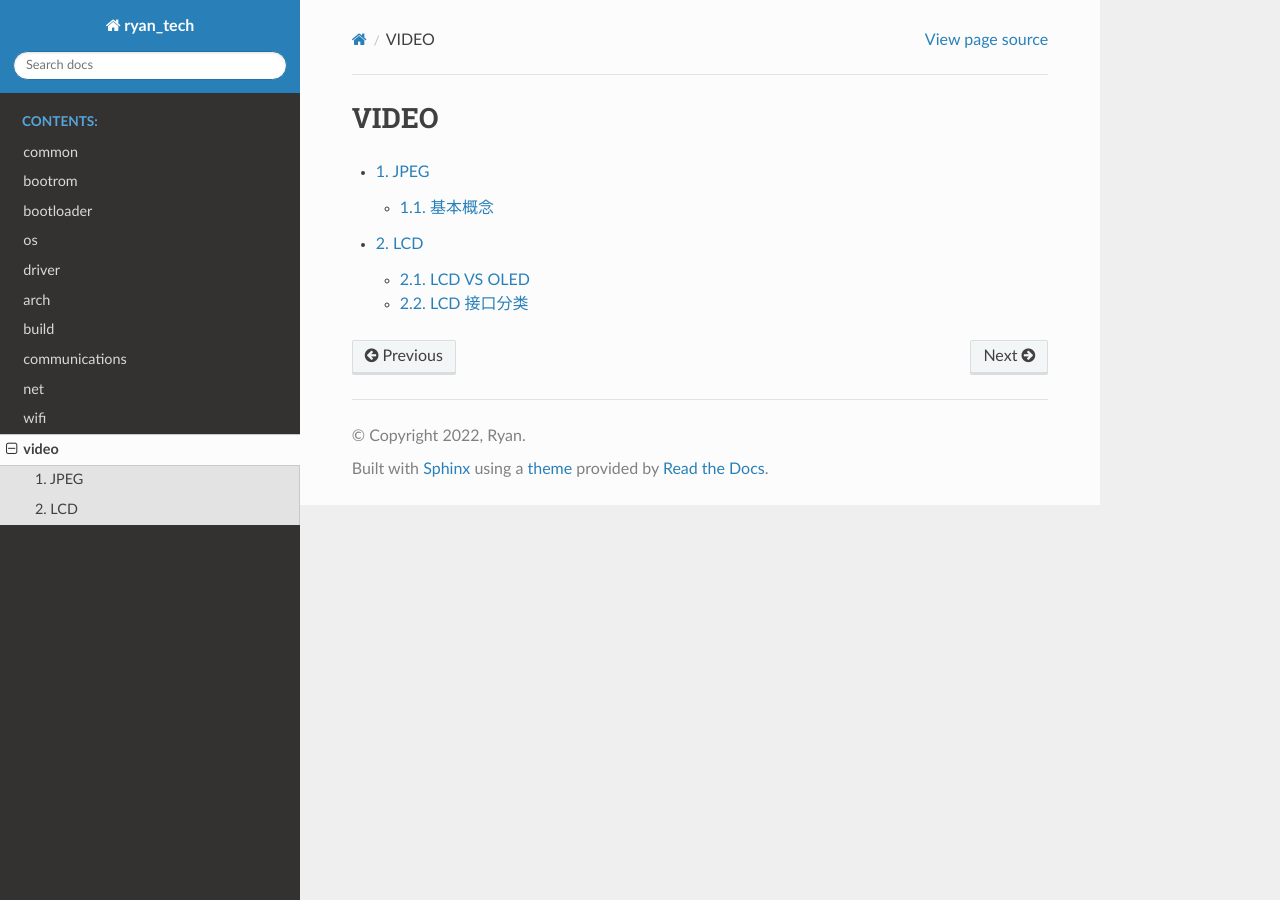
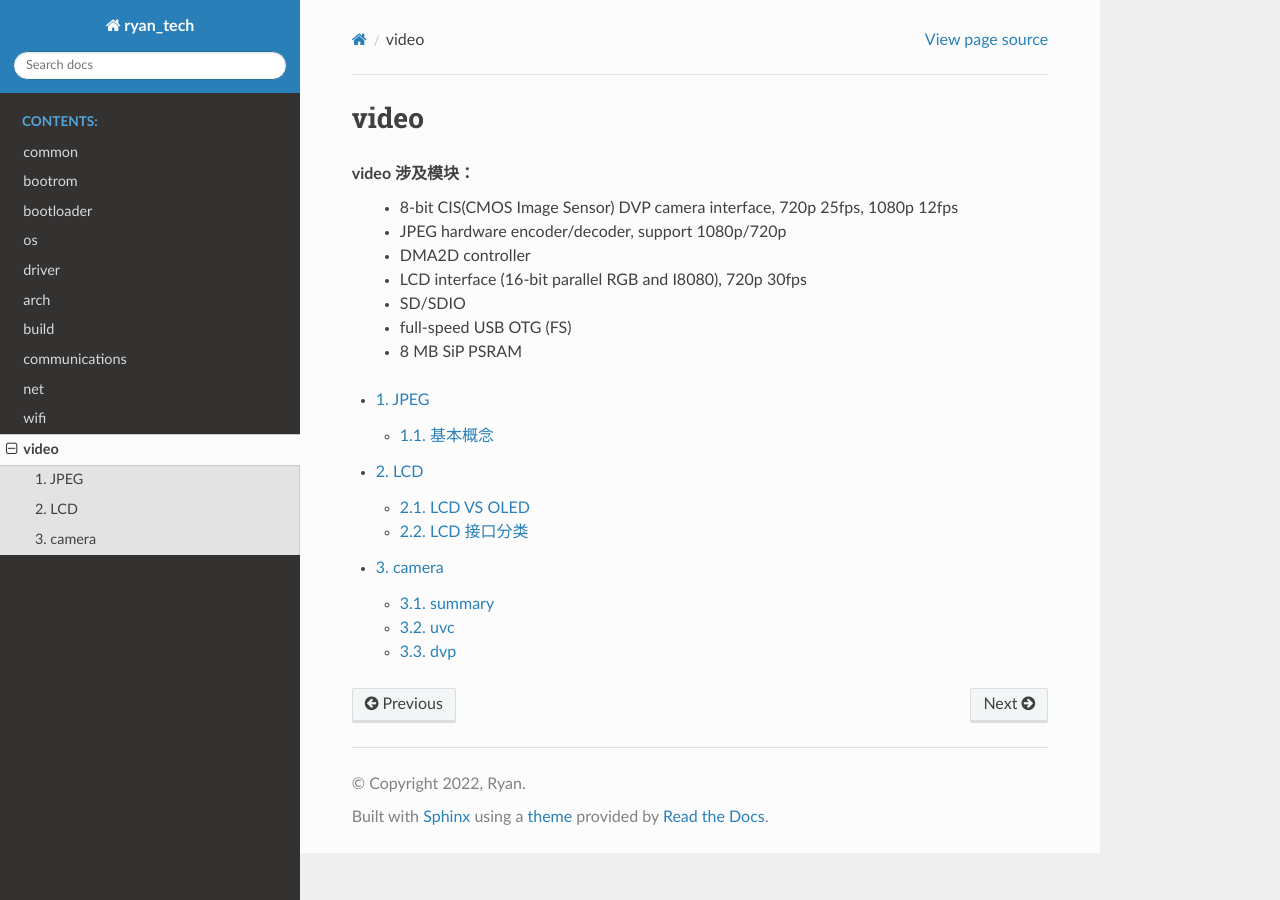
Before and after one commit to BlackTudou/tech_doc, a Sphinx documentation site: the page built from source/video/index.rst, in a window 1280 px wide. Built offline with Sphinx 7.4.7 and the Read the Docs theme 2.0.0, drawn with Linux system fonts in a browser that asks for light colours.

Commit message:
1. 添加屏蔽中断嵌套的情况 2. 添加 i2c 的波形 3. 添加 video

```diff
--- a/source/arch/cm33/index.rst
+++ b/source/arch/cm33/index.rst
@@ -8,3 +8,4 @@ cortex-m33
 
     startup <startup/index>
     coredump <coredump/index>
+    Q&A <qa/index>
--- /dev/null
+++ b/source/video/camera/index.rst
@@ -0,0 +1,10 @@
+========
+camera
+========
+
+.. toctree::
+   :maxdepth: 2
+
+   summary <summary/index>
+   uvc <uvc/index>
+   dvp <dvp/index>
--- a/source/video/index.rst
+++ b/source/video/index.rst
@@ -1,6 +1,15 @@
 ==================
-VIDEO
+video
 ==================
+
+video 涉及模块：
+ - 8-bit CIS(CMOS Image Sensor) DVP camera interface, 720p 25fps, 1080p 12fps
+ - JPEG hardware encoder/decoder, support 1080p/720p
+ - DMA2D controller
+ - LCD interface (16-bit parallel RGB and I8080), 720p 30fps
+ - SD/SDIO
+ - full-speed USB OTG (FS)
+ - 8 MB SiP PSRAM
 
 .. toctree::
    :maxdepth: 2
@@ -8,3 +17,4 @@ VIDEO
 
    JPEG <jpeg/index>
    LCD <lcd/index>
+   camera <camera/index>
```
Also changed, not shown: source/arch/cm33/qa/index.rst (added, +72 -0 lines), source/video/camera/dvp/index.rst (added, +13 -0 lines), source/video/camera/summary/index.rst (added, +13 -0 lines), source/video/camera/uvc/index.rst (added, +9 -0 lines), source/video/camera/uvc/uvc_descriptor/index.rst (added, +13 -0 lines), source/video/camera/uvc/uvc_summary/index.rst (added, +36 -0 lines), 7 other files.
